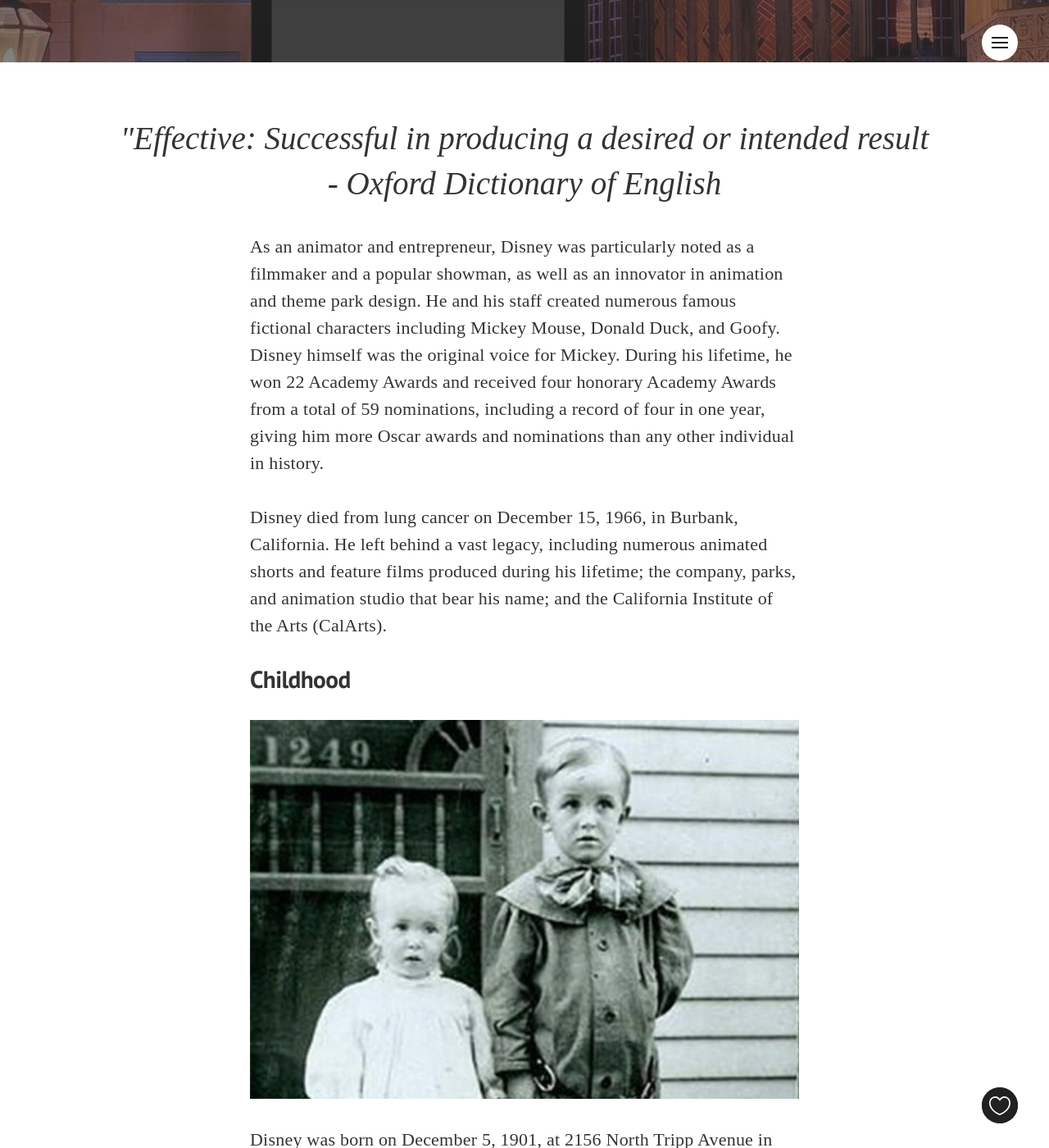
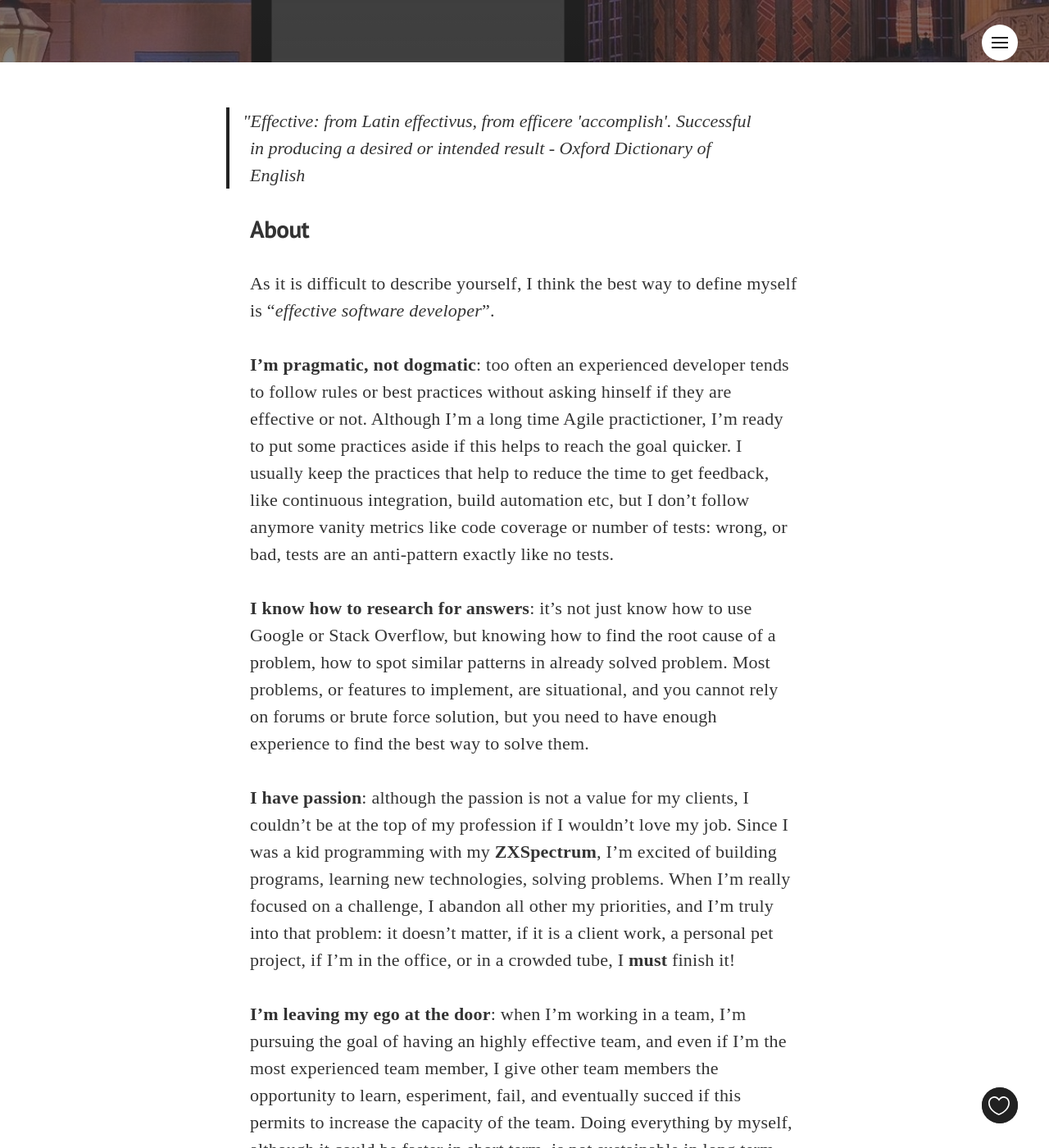
Before and after one commit to gscalzo/gscalzo.github.io, a Jekyll site: the page built from _posts/2016-01-01-an-effective-software-developer.markdown, in a window 1280 px wide and 1400 px high, scrolled down 551 px. Shown: the whole window at 82% size. Built offline with Jekyll 4.4.1, drawn with Linux system fonts in a browser that asks for light colours; nearby versions of some CDN libraries; some web fonts are replaced; Markdown is read by kramdown in place of the engine named in the settings; comment, search, counter and statistics services are not loaded; some of the changed text lies outside the part shown.

Commit message:
Draft of about

```diff
--- a/_config.yml
+++ b/_config.yml
@@ -10,7 +10,7 @@
 # Setup
 timezone:            Europe/London # eg. Asia/Kathmandu
 locale:              en_uk # eg. en_us
-name:                The Coding Life
+name:                Effective Coding Life
 title:               The life and opinions of an Effective Software Developer
 tagline:             'The life and opinions of an Effective Software Developer'
 description: > # this means to ignore newlines until "baseurl:"
--- a/_includes/footer.html
+++ b/_includes/footer.html
@@ -1,8 +1,6 @@
 <footer class="section--footer">
   <div class="container container--content">
-    <div>
-      <a href="{{ site.baseurl }}humans.txt">Hand-crafted</a> by <a href="{{ site.baseurl }}about/">Your Name</a>
-    </div>
+
     <ul class="socialAccountList">
       <li><a href="http://twitter.com/{{ site.author.twitter }}" class="socialAccount socialAccount--twitter" target="_blank"></a></li>
       <li><a href="http://facebook.com/{{ site.author.facebook }}" class="socialAccount socialAccount--facebook" target="_blank"></a></li>
@@ -13,7 +11,7 @@
       <li><a href="{{ site.rss }}" class="socialAccount socialAccount--rss" target="_blank"></a></li>
     </ul>
     <div>
-      © 2016 All Rights Reserved. Powered by the <a href="https://github.com/vincentchan/mickey" target="_blank">Mickey theme</a> for Jekyll.
+      © 2016 All Rights Reserved
     </div>
   </div>
 </footer>
--- a/_includes/modal.html
+++ b/_includes/modal.html
@@ -11,11 +11,11 @@
   <div class="u-tableCell u-verticalAlignMiddle">
     <h2 class="h2--shareTitle">Share this story</h2>
     <ul class="shareWrapper">
-      <li><a class="shareButton shareButton--twitter" href="https://twitter.com/intent/tweet?text={{ page.title | append: ' by @VincentChan' }}&url={{ page.url | prepend: site.url | url_encode }}" target="_blank"></a></li>
+      <li><a class="shareButton shareButton--twitter" href="https://twitter.com/intent/tweet?text={{ page.title | append: ' by @giordanoscalzo' }}&url={{ page.url | prepend: site.url | url_encode }}" target="_blank"></a></li>
       <li><a class="shareButton shareButton--facebook" href="https://www.facebook.com/sharer/sharer.php?u={{ page.url | prepend: site.url | url_encode }}" target="_blank"></a></li>
       <li><a class="shareButton shareButton--linkedin" href="https://www.linkedin.com/shareArticle
 ?mini=true&url={{ page.url | prepend: site.url | url_encode }}&title={{ page.title }}"  target="_blank"></a></li>
-      <li><a class="shareButton shareButton--buffer" href="https://buffer.com/add?text={{ page.title | append: ' by @VincentChan' }}&url={{ page.url | prepend: site.url | url_encode }}" target="_blank"></a></li>
+      <li><a class="shareButton shareButton--buffer" href="https://buffer.com/add?text={{ page.title | append: ' by @giordanoscalzo' }}&url={{ page.url | prepend: site.url | url_encode }}" target="_blank"></a></li>
       <li><a class="shareButton shareButton--hackernews" href="http://news.ycombinator.com/submitlink?u={{ page.url | prepend: site.url | url_encode }}&t={{ page.title }}" target="_blank"></a></li>
       <li><a class="shareButton shareButton--pocket" href="https://getpocket.com/save?url={{ page.url | prepend: site.url | url_encode }}&title={{ page.title }}" target="_blank"></a></li>
     </ul>
--- a/_includes/subscribe.html
+++ b/_includes/subscribe.html
@@ -2,27 +2,8 @@
   <div class="container container--content">
     <h3 class="u-alignCenter">Stay in touch</h3>
     <p>
-      Hi, I'm <a href="{{ site.baseurl }}about/">Your Name</a>. A short description of your blog. Mickey is a minimal one-column theme for Jekyll. It's designed and developed by <a href="http://github.com/vincentchan" target="_blank">@VincentChan</a>.
+      Hi, I'm <a href="{{ site.baseurl }}an-effective-software-developer/">Giordano Scalzo</a>. I'm a software developer, focused in iOS and Swift: I love to put magic in the apps. You can check my code on <a href="http://github.com/gscalzo" target="_blank">Github</a> and you can contact me at <a href="http://twitter.com/giordanoscalzo" target="_blank">@giordanoscalzo</a>.
     </p>
-    <div class="newsletterForm-wrapper">
-      <!-- Begin MailChimp Signup Form -->
-      <div id="mc_embed_signup">
-        <form action="{ get this from MailChimp }" method="post" id="mc-embedded-subscribe-form" name="mc-embedded-subscribe-form" class="validate" target="_blank" novalidate>
-          <div id="mc_embed_signup_scroll">
-            <div class="mc-field-group">
-              <input type="email" value="" name="EMAIL" class="textInput textInput--large" id="mce-EMAIL" placeholder="Your email address">
-            </div>
-            <div id="mce-responses" class="clear">
-              <div class="response" id="mce-error-response" style="display:none"></div>
-              <div class="response" id="mce-success-response" style="display:none"></div>
-            </div>    <!-- real people should not fill this in and expect good things - do not remove this or risk form bot signups-->
-            <div style="position: absolute; left: -5000px;"><input type="text" name="{ get this from MailChimp }" tabindex="-1" value=""></div>
-            <div class="clear u-alignCenter"><input type="submit" value="Get new blog posts by email" name="subscribe" id="mc-embedded-subscribe" class="button button--primary"></div>
-          </div>
-        </form>
-      </div>
-      <!--End mc_embed_signup-->
-    </div>
     <hr/>
   </div>
 </section>
--- a/_layouts/default.html
+++ b/_layouts/default.html
@@ -17,6 +17,12 @@
     {% endif %}
 
     {% if page.url == '/index.html' %}
+      {% include subscribe.html %}
+      {% include footer.html %}
+    {% endif %}
+
+    {% if page.url == '/' %}
+      {% include subscribe.html %}
       {% include footer.html %}
     {% endif %}
 
--- a/_layouts/post.html
+++ b/_layouts/post.html
@@ -55,6 +55,7 @@
     <hr/>
     <div class="container container--content">
       <div class="content-body">
+        {% include subscribe.html %}
         {% include comments.html %}
       </div>
     </div>
--- a/_posts/2015-01-01-an-effective-software-developer.markdown
+++ /dev/null
@@ -1,36 +0,0 @@
----
-layout: post
-title:  "An Effective Software Developer"
-date:   2016-01-01 12:00:00
-last_modified_at:  2016-01-01 12:00:00
-excerpt: "Walter Elias Disney was an American entrepreneur, cartoonist, animator, voice actor, and film producer. As a prominent..."
-categories: history
-tags:  swift tutorial
-image:
-  feature: spinning-cover.jpg
-  topPosition: 0px
-bgContrast: dark
-bgGradientOpacity: darker
-syntaxHighlighter: no
----
-<blockquote class="largeQuote">"Effective: Successful in producing a desired or intended result - Oxford Dictionary of English</blockquote>
-
-As an animator and entrepreneur, Disney was particularly noted as a filmmaker and a popular showman, as well as an innovator in animation and theme park design. He and his staff created numerous famous fictional characters including Mickey Mouse, Donald Duck, and Goofy. Disney himself was the original voice for Mickey. During his lifetime, he won 22 Academy Awards and received four honorary Academy Awards from a total of 59 nominations, including a record of four in one year, giving him more Oscar awards and nominations than any other individual in history.
-
-Disney died from lung cancer on December 15, 1966, in Burbank, California. He left behind a vast legacy, including numerous animated shorts and feature films produced during his lifetime; the company, parks, and animation studio that bear his name; and the California Institute of the Arts (CalArts).
-
-#### Childhood
-
-<div class="img img--fullContainer img--14xLeading" style="background-image: url({{ site.baseurl_posts_img }}walt-childhood.jpg);"></div>
-
-Disney was born on December 5, 1901, at 2156 North Tripp Avenue in Chicago's Hermosa community area, to Elias Charles Disney, who was Irish-Canadian, and Flora Call Disney, who was of German and English descent. His great-grandfather, Arundel Elias Disney, had emigrated from Gowran, County Kilkenny, Ireland where he was born in 1801. Arundel Disney was a descendant of Robert d'Isigny, a Frenchman who had travelled to England with William the Conqueror in 1066. With the d'Isigny name anglicized as "Disney", the family settled in the English village now known as Norton Disney, south of the city of Lincoln, in the county of Lincolnshire.
-
-In 1878 Disney's father, Elias Charles Disney, had moved from Huron County, Ontario, Canada to the United States, at first seeking gold in California before finally settling down to farm with his parents near Ellis, Kansas, until 1884. Elias married Flora Call on January 1, 1888, in Acron, Florida, just 40 miles north of where Walt Disney World would ultimately be developed. The family moved to Chicago, Illinois in 1890, hometown of Elias' brother Robert, who helped Elias financially for most of Walt's early life. In 1906, when Walt was four, Elias and his family moved to a farm in Marceline, Missouri, where his elder brother Roy had recently purchased farmland.
-
-<blockquote class="u--startsWithDoubleQuote">“Mickey Mouse popped out of my mind onto a drawing pad 20 years ago on a train ride from Manhattan to Hollywood at a time when business fortunes of my brother Roy and myself were at lowest ebb and disaster seemed right around the corner.” <br/>- Walt Disney</blockquote>
-
-#### Teenage years
-
-In 1917 Elias acquired shares in the O-Zell jelly factory in Chicago and moved his family back to the city.[24] In the fall Disney began his freshman year at McKinley High School and took night courses at the Chicago Academy of Fine Arts under the tutelage of artist and educator Louis Grell (1887–1960). He became the cartoonist for the school newspaper, drawing patriotic topics on World War I. With a hope to join the army, Disney dropped out of high school at the age of sixteen, but was rejected for being under-age.[26] Afterwards, Disney and a friend joined the Red Cross.[27] He was soon sent to France for a year, where he drove an ambulance, but only after the armistice was signed on November 11, 1918.
-
-<p class="u--startsWithDoubleQuote">“Hoping to find work outside the Chicago O-Zell factory, Walt moved back to Kansas City in 1919 to begin his artistic career.” He considered becoming an actor, but decided to draw political caricatures or comic strips for a newspaper. When nobody wanted to hire him as either an artist or as an ambulance driver, his brother Roy, then working in a local bank, got Walt a temporary job through a bank colleague at the Pesmen-Rubin Art Studio, where he created advertisements for newspapers, magazines, and movie theaters. At Pesmen-Rubin he met cartoonist Ubbe Iwerks and, when their time at the studio expired, they decided to start their own commercial company together.</p>
--- /dev/null
+++ b/_posts/2016-01-01-an-effective-software-developer.markdown
@@ -0,0 +1,47 @@
+---
+layout: post
+title:  "An Effective Software Developer"
+date:   2016-01-01 12:00:00
+last_modified_at:  2016-01-01 12:00:00
+excerpt: "Giordano Scalzo is a software developer with more than 20 years of experience..."
+categories: personal
+tags:  personal
+image:
+  feature: spinning-cover.jpg
+  topPosition: 0px
+bgContrast: dark
+bgGradientOpacity: darker
+syntaxHighlighter: no
+---
+
+<blockquote class="u--startsWithDoubleQuote">"Effective: from Latin effectivus, from efficere 'accomplish'.
+Successful in producing a desired or intended result - Oxford Dictionary of English</blockquote>
+
+#### About
+As it is difficult to describe yourself, I think the best way to define myself is "*effective software developer*".
+
+**I'm pragmatic, not dogmatic**: too often an experienced developer tends to follow rules or best practices without asking hinself if they are effective or not. Although I'm a long time Agile practictioner, I'm ready to put some practices aside if this helps to reach the goal quicker. I usually keep the practices that help to reduce the time to get feedback, like continuous integration, build automation etc, but I don't follow anymore vanity metrics like code coverage or number of tests: wrong, or bad, tests are an anti-pattern exactly like no tests.
+
+**I know how to research for answers**: it's not just know how to use Google or Stack Overflow, but knowing how to find the root cause of a problem, how to spot similar patterns in already solved problem. Most problems, or features to implement, are situational, and you cannot rely on forums or brute force solution, but you need to have enough experience to find the best way to solve them.
+
+**I have passion**: although the passion is not a value for my clients, I couldn't be at the top of my profession if I wouldn't love my job.
+Since I was a kid programming with my **ZXSpectrum**, I'm excited of building programs, learning new technologies, solving problems. When I'm really focused on a challenge, I abandon all other my priorities, and I'm truly into that problem: it doesn't matter, if it is a client work, a personal pet project, if I'm in the office, or in a crowded tube, I **must** finish it!
+
+**I'm leaving my ego at the door**: when I'm working in a team, I'm pursuing the goal of having an highly effective team, and even if I'm the most experienced team member, I give other team members the opportunity to learn, esperiment, fail, and eventually succed if this permits to increase the capacity of the team. Doing everything by myself, although it could be faster in short term, is not sustainable in long term, and it is, obviously, disrespecting for the other members of the team.
+
+#### Achievements
+
+* I've written two books on Swift: [Swift by Example](https://www.packtpub.com/application-development/swift-example) and [Swift 2 by Example](http://swift-by-example.com):
+
+<div class="img img--fullContainer img--16xLeading" style="background-image: url({{ site.baseurl_posts_img }}swiftbyexamplebooks.png);"></div>
+
+* I've implemented a Flappy Bird in Swift the same day Apple released it:
+<iframe src="//www.slideshare.net/slideshow/embed_code/key/6iDH7iR8k0JDec" width="595" height="485" frameborder="0" marginwidth="0" marginheight="0" scrolling="no" style="border:1px solid #CCC; border-width:1px; margin-bottom:5px; max-width: 100%;" allowfullscreen> </iframe> <div style="margin-bottom:5px"> <strong> <a href="//www.slideshare.net/giordano/how-to-clone-flappy-bird-in-swift" title="How to Clone Flappy Bird in Swift" target="_blank">How to Clone Flappy Bird in Swift</a> </strong> from <strong><a target="_blank" href="//www.slideshare.net/giordano">Giordano Scalzo</a></strong> </div>
+
+* I've implemented the software for hardware devices actually sold in Apple Stores:
+<div class="img img--fullContainer img--14xLeading" style="background-image: url({{ site.baseurl_posts_img }}plus-weather.jpg);"></div>
+* I swiftly relocated from Italy to London with my wife and two kids in less than a week.
+
+#### Visual Resume
+I really enjoy to do presentation, and I think that presenting yourself using a visual way is more engaging than a dry CV:
+<iframe src="//www.slideshare.net/slideshow/embed_code/key/csqg1JS11sQXgr" width="595" height="485" frameborder="0" marginwidth="0" marginheight="0" scrolling="no" style="border:1px solid #CCC; border-width:1px; margin-bottom:5px; max-width: 100%;" allowfullscreen> </iframe> <div style="margin-bottom:5px"> <strong> <a href="//www.slideshare.net/giordano/10-minutes-of-me-giordano-scalzos-visual-resume" title="10 minutes of me: Giordano Scalzo&#x27;s Visual Resume" target="_blank">10 minutes of me: Giordano Scalzo&#x27;s Visual Resume</a> </strong> from <strong><a target="_blank" href="//www.slideshare.net/giordano">Giordano Scalzo</a></strong> </div>
```
Also changed, not shown: assets/images/posts/plus-weather.jpg (added), assets/images/posts/swiftbyexamplebooks.png (added).
